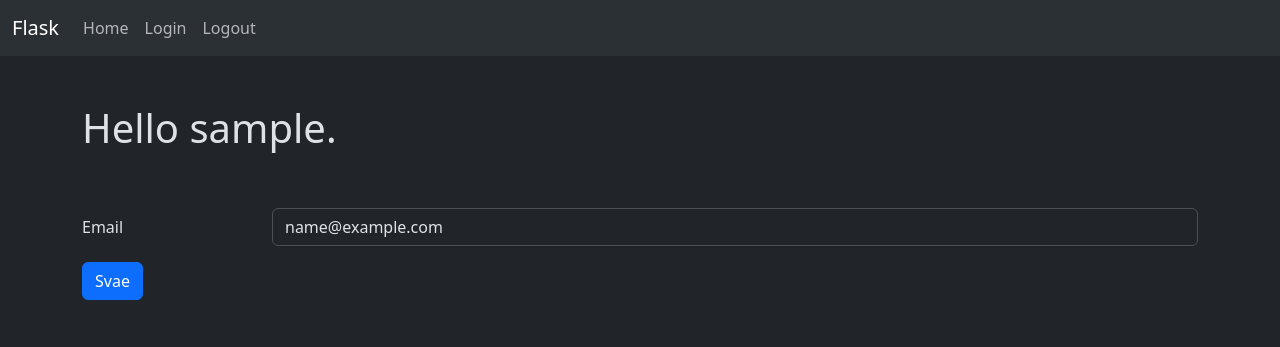
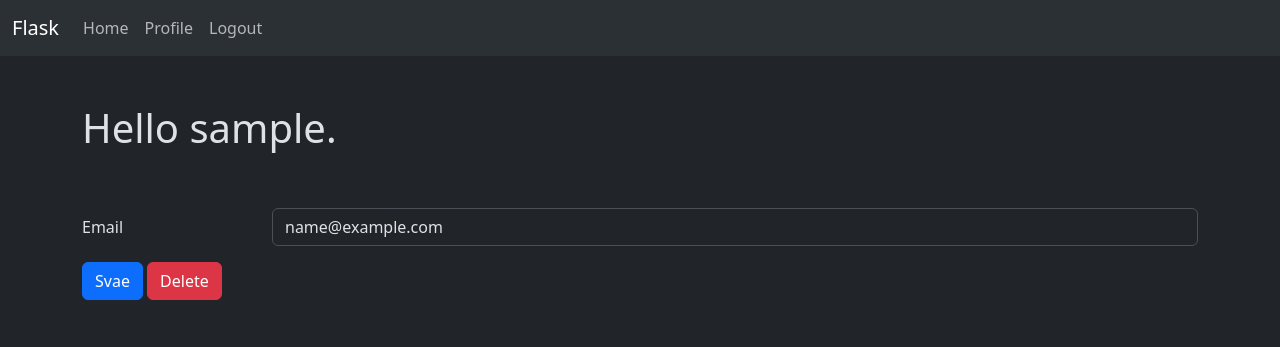
Before and after one commit to Ateyl/PythonGIProject1, a Flask app: page /user_profile/ in a window 1280 px wide. Shown: the top 347 px of the page. Run offline with Flask 3, Linux system fonts and the light colour scheme; the visitor is signed in with stand-in values (Sample User, id 1).

Commit message:
server flask SQLAlchemy, cryptography, db inst, newUsers, userProfile, userDelete, flash messages

```diff
--- a/Flask/templates/base.html
+++ b/Flask/templates/base.html
@@ -19,12 +19,18 @@
         <li class="nav-item">
           <a class="nav-link" href="/">Home</a>
         </li>
+        {% if 'login' in session %}
         <li class="nav-item">
-          <a class="nav-link" href="/login">Login</a>
+          <a class="nav-link" href="/user_profile">Profile</a>
         </li>
         <li class="nav-item">
           <a class="nav-link" href="/logout">Logout</a>
         </li>
+        {% else %}
+        <li class="nav-item">
+          <a class="nav-link" href="/login">Login</a>
+        </li>
+        {% endif %}
       </ul>
     </div>
   </div>
--- a/Flask/templates/user.html
+++ b/Flask/templates/user.html
@@ -13,6 +13,7 @@
     </div>
           </div>
           <button type="submit" class="btn btn-primary">Svae</button>
+          <a href="/delete_user" class="btn btn-danger">Delete</a>
       </form>
   </div>
 {% endblock %}
```
